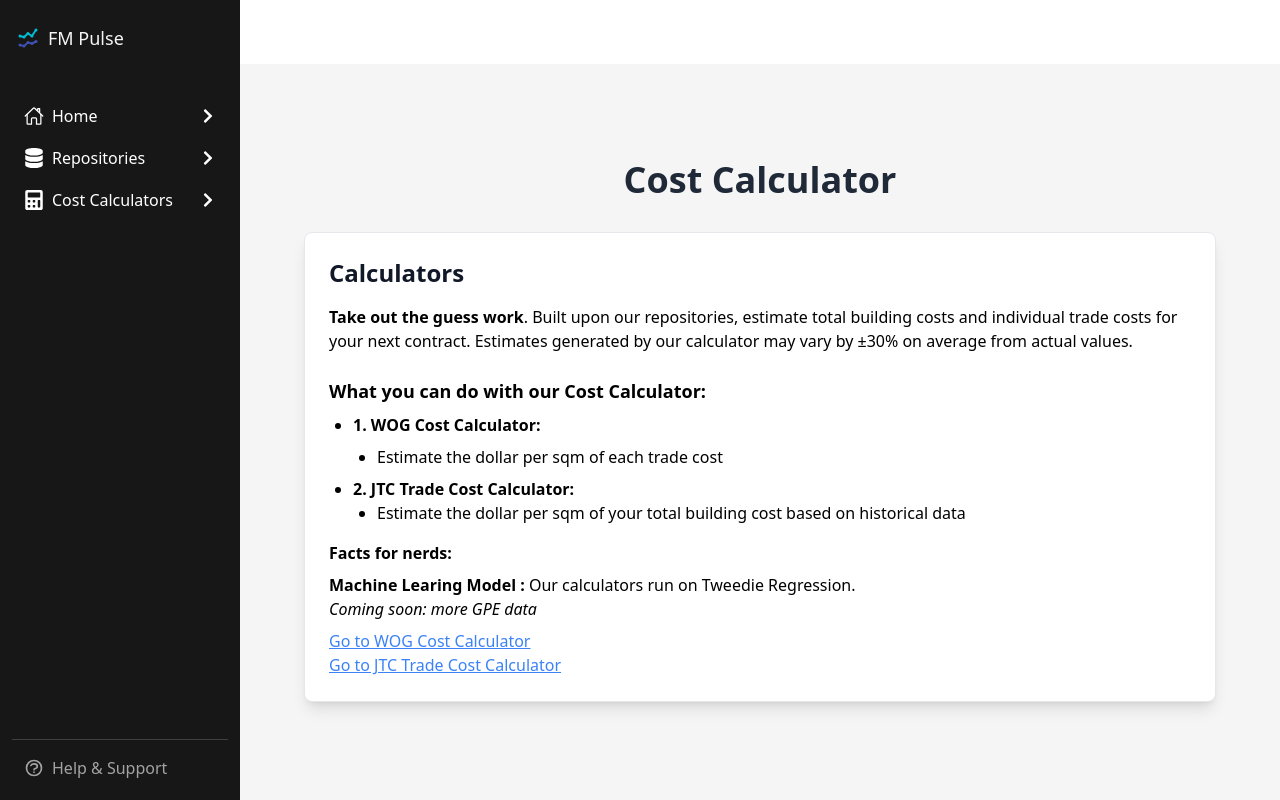
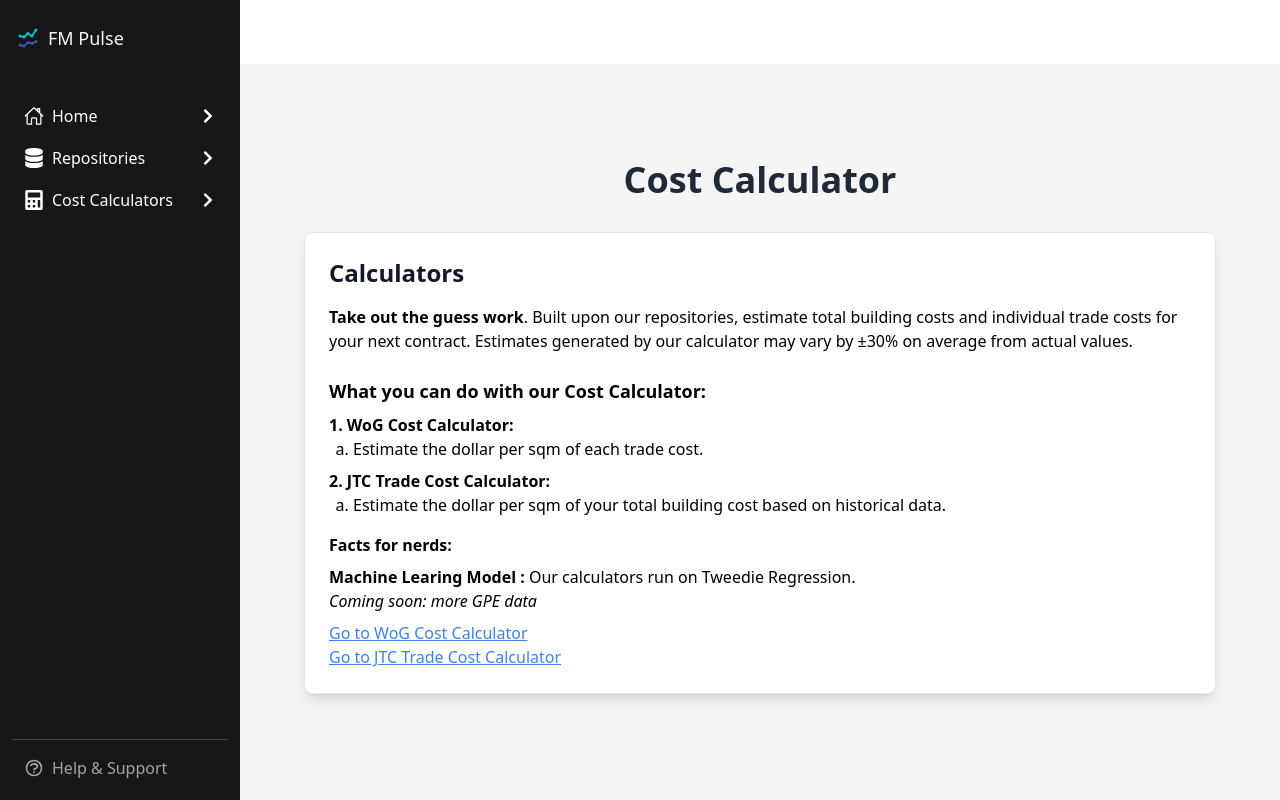
Before and after one commit to RamenBoy0/fm_pulse_dashboard, a React (Create React App) app: page /about_cal in a window 1280 px wide. Built offline with nearby package versions, Linux system fonts and the light colour scheme.

Commit message:
Small ux changes
Change WOG to WoG
Re-format bullet points

```diff
--- a/src/components/AboutCalculator.jsx
+++ b/src/components/AboutCalculator.jsx
@@ -28,18 +28,17 @@ export default function AboutCalculator() {
                     <div className="mb-2">
                     <h3 className="text-lg font-semibold"><b>What you can do with our Cost Calculator: </b></h3>
                     </div>
-                        <ul className="list-disc pl-6 space-y-2">
-                            <li><strong>1. WOG Cost Calculator:</strong></li>
-                            <ul className="list-disc pl-6 space-y-1">
-                                    <li>Estimate the dollar per sqm of each trade cost</li>
+                    <div className="mb-2">
+                    <strong>1. WoG Cost Calculator:</strong>
+                            <ul className="list-[lower-alpha] pl-6 space-y-1">
+                                    <li>Estimate the dollar per sqm of each trade cost.</li>
                                 </ul>
-                            <li><strong>2. JTC Trade Cost Calculator:</strong>
-                                <ul className="list-disc pl-6 space-y-1">
-                                    <li>Estimate the dollar per sqm of your total building
-                                    cost based on historical data</li>
+                    </div>
+                            <strong>2. JTC Trade Cost Calculator:</strong>
+                                <ul className="list-[lower-alpha] pl-6 space-y-1">
+                                    <li>Estimate the dollar per sqm of your total building cost based on historical data.</li>
                                 </ul>
-                            </li>
-                        </ul>
+
                         </div>
                         <div className="mb-2">
                         <p><strong>Facts for nerds:</strong></p>
@@ -54,7 +53,7 @@ export default function AboutCalculator() {
                         <i>Coming soon: more GPE data</i></p>
                         </div>
 
-                        <p><a href="/wog_cost_calculator" className="text-blue-500 underline">Go to WOG Cost Calculator</a></p>
+                        <p><a href="/wog_cost_calculator" className="text-blue-500 underline">Go to WoG Cost Calculator</a></p>
                         <a href="/pulse_cost_calculator" className="text-blue-500 underline">Go to JTC Trade Cost Calculator</a>
                         </div>
                     </div>
--- a/src/components/Home.jsx
+++ b/src/components/Home.jsx
@@ -12,14 +12,14 @@ export default function Home() {
 
                 {/* About Section */}
                 <div className="bg-white shadow-lg rounded-lg p-6 border border-gray-200">
-                    <h2 className="text-2xl font-semibold text-gray-900 mb-4">About WOG FM Pulse</h2>
+                    <h2 className="text-2xl font-semibold text-gray-900 mb-4">About WoG FM Pulse</h2>
                     <div className="mb-4">
-                        <p><b>WOG FM Pulse</b> acts both as a predictive tool and a centralised data repository to help agencies predict cost benchmarks for various elements in building contracts while
+                        <p><b>WoG FM Pulse</b> acts both as a predictive tool and a centralised data repository to help agencies predict cost benchmarks for various elements in building contracts while
                         also retrieving WOG tenders and contracts.</p>
                     </div>
                     <div className="mb-4">
                         <p>This tool consist of 2 functions : </p>
-                    <ul className="list-disc pl-6 space-y-2 ">
+                    <ul className="list-decimal pl-6 space-y-2 ">
                         <li><strong><b>Repositories</b>:</strong> A centralised repository where other WOG agencies can
                         view, search and retrieve historical tender and contract data.</li>
                         <li><strong><b>Cost Calculators</b>:</strong> Calculators based on our repositories that help
--- a/src/components/ManualCalculator.jsx
+++ b/src/components/ManualCalculator.jsx
@@ -14,26 +14,25 @@ export default function ManualCalculator() {
                 <div className="bg-white shadow-lg rounded-lg p-6 border border-gray-200">
                         {/*How To Use */}
                     <h2 className="text-2xl font-semibold mb-4">How To Use?</h2>
+                    <strong>Instructions:</strong>
                     <ul className="list-disc pl-6 space-y-2">
-                    <li><strong>Instructions:</strong>
                             <ul><li>1. Input the desired values for building factor such as GFA and building type</li>
                                 <li>2. Select the trade cost to calculate (If Applicable) </li>
                                 <li>3. Press 'Calculate' to run the model</li>
                                 <li>4. Results will be returned in $ per sqm for the total cost of each trade cost, depending on the calculator chosen.</li>
                                 </ul>
-                            </li>
                     </ul>
                     </div>
                     <div className="bg-white shadow-lg rounded-lg p-6 border border-gray-200">
                     <div className="mb-4">
                         <h2 className="text-2xl font-semibold mb-4">Terminologies</h2>
-                        <h3 className="text-lg font-semibold text-blue-700">WOG Cost Calculator</h3>
-                        <ul className="list-disc pl-6 space-y-2">
+                        <h3 className="text-lg font-semibold text-blue-700">WoG Cost Calculator</h3>
+                        <ul className="list-decimal pl-6 space-y-2">
                             <li><strong>Accuracy:</strong> 25% MAPE (Mean Absolute Precision Error)</li>
                             <li><strong>Purpose:</strong> Estimates $ per sqm of total <b>building costs</b> based on historical data.</li>
                             <li><strong>Model:</strong> Local Outlier Factor / Ridge Regression</li>
                             <li><strong>Building Factors:</strong>
-                                <ul className="list-disc pl-6 space-y-1">
+                                <ul className="list-[lower-alpha] pl-6 space-y-1">
                                     <li>🏢 <strong>GFA:</strong> <i>Building Size in Sqm</i></li>
                                     <li>🏗️ <strong>Building Type:</strong> <i>Standalone or Cluster</i></li>
                                     <li>📅 <strong>Contract Duration:</strong> <i>1 to 9 Years</i></li>
@@ -44,12 +43,12 @@ export default function ManualCalculator() {
 
                         <div className="mb-4">
                         <h3 className="text-lg font-semibold text-blue-700">JTC Cost Calculator</h3>
-                        <ul className="list-disc pl-6 space-y-2">
+                        <ul className="list-decimal pl-6 space-y-2">
                             <li><strong>Accuracy:</strong> --- MAPE (Mean Absolute Precision Error)</li>
                             <li><strong>Purpose:</strong> Estimates $ per sqm of total <b>individual trade cost</b> based on historical data.</li>
                             <li><strong>Model:</strong> Tweedie Regression</li>
                             <li><strong>Building Factors:</strong>
-                                <ul className="list-disc pl-6 space-y-1">
+                                <ul className="list-[lower-alpha] pl-6 space-y-1">
                                     <li>🏢 <strong>GFA:</strong> <i>Building Size in Sqm</i></li>
                                     <li>🏗️ <strong>Building Type:</strong> <i>Amenity Centre / Business Park / Flatted Factories / etc</i></li>
                                     <li>📅 <strong>Contract Duration:</strong> <i>1 to 9 Years</i></li>
@@ -59,7 +58,7 @@ export default function ManualCalculator() {
                         </ul>
                         </div>
                         <h3 className="text-lg font-semibold text-blue-700">Cost Benchmark</h3>
-                        <ul className="list-disc pl-6 space-y-2">
+                        <ul className="list-decimal pl-6 space-y-2">
                             <li><strong>Lower Bound:</strong> The 10th percentile cost estimate, representing a conservative low-cost scenario.</li>
                             <li><strong>Predicted:</strong> The average estimated cost, based on historical trends and market data.</li>
                             <li><strong>Upper Bound:</strong> The 90th percentile cost estimate, accounting for higher-end pricing scenarios.</li>
--- a/src/components/ManualRepository.jsx
+++ b/src/components/ManualRepository.jsx
@@ -14,13 +14,13 @@ export default function ManualRepository() {
                 <div className="bg-white shadow-lg rounded-lg p-6 border border-gray-200">
                         {/*How To Use */}
                     <h2 className="text-2xl font-semibold text-gray-900 mb-4">How To Use?</h2>
+                    <strong>Instructions:</strong>
                     <ul className="list-disc pl-6 space-y-2">
-                    <li><strong>Instructions:</strong>
                             <ul><li>1. Search for desired data</li>
                                 <li>2. Export if needed for further analysis</li>
                                 <li>3. Click show all to show <b>All</b> data available in repository</li>
                                 </ul>
-                            </li>
+
                     </ul>
                     </div>
                     <div className="bg-white shadow-lg rounded-lg p-6 border border-gray-200">
@@ -30,11 +30,11 @@ export default function ManualRepository() {
                                             {/* WOG Cost Calculator */}
 
                     <div className="mb-4">
-                        <h3 className="text-lg font-semibold text-blue-700">WOG Repository</h3>
-                        <ul className="list-disc pl-6 space-y-2">
-                            <li><strong>Purpose:</strong> Allow users to access <b>historical data</b> on WOG tenders & contracts.</li>
+                        <h3 className="text-lg font-semibold text-blue-700">WoG Repository</h3>
+                        <ul className="list-decimal pl-6 space-y-2">
+                            <li><strong>Purpose:</strong> Allow users to access <b>historical data</b> on WoG tenders & contracts.</li>
                             <li><strong>Columns:</strong>
-                                <ul className="list-disc pl-6 space-y-1">
+                                <ul className="list-[lower-alpha] pl-6 space-y-1">
                                     <li><strong>Title:</strong> <i>Title of Tender</i></li>
                                     <li><strong>Agency:</strong> <i>Bidding Agency</i></li>
                                     <li><strong>Description:</strong> <i>Tender Description</i></li>
@@ -54,10 +54,10 @@ export default function ManualRepository() {
                     <div>
                     <div className="mb-4">
                     <h3 className="text-lg font-semibold text-blue-700">JTC Cost Norms</h3>
-                        <ul className="list-disc pl-6 space-y-2">
+                        <ul className="list-decimal pl-6 space-y-2">
                             <li><strong>Purpose:</strong> Allow users to access <b>historical data</b> on JTC Internal Contract Data.</li>
                             <li><strong>Columns:</strong>
-                                <ul className="list-disc pl-6 space-y-1">
+                                <ul className="list-[lower-alpha] pl-6 space-y-1">
                                     <li><strong>Year:</strong> <i>Tender Publish Year</i></li>
                                     <li><strong>Tender:</strong> <i>Agency publishing the tender</i></li>
                                     <li><strong>Tenderer:</strong> <i>Bidding Agency</i></li>
--- a/src/components/WOGModel.jsx
+++ b/src/components/WOGModel.jsx
@@ -54,7 +54,7 @@ export default function WOGModel() {
             <div className='pl-4'>
                 <span>
                 <strong className='text-xl text-gray-700 font-semibold'>
-                Whole of Government (WOG) Total Cost Calculator
+                Whole of Government (WoG) Total Cost Calculator
                 </strong>
                 </span>
             </div>
--- a/src/lib/const/navigation.jsx
+++ b/src/lib/const/navigation.jsx
@@ -64,7 +64,7 @@ export const DASHBOARD_SIDEBAR_LINKS = [
 
 		{
 			key: 'GeBiz',
-			label: 'WOG Data',
+			label: 'WoG Data',
 			path: '/gebiz',
 			icon: <FaCubes />
 		},
@@ -90,7 +90,7 @@ export const DASHBOARD_SIDEBAR_LINKS = [
 			},
             {
                 key: 'WOG Cost Calculator',
-                label: 'WOG Cost Calculator',
+                label: 'WoG Cost Calculator',
                 path: '/wog_cost_calculator',
                 icon: <FaGlobeAsia />
             },
```
Also changed, not shown: src/components/AboutRepository.jsx (+11 -10 lines).
